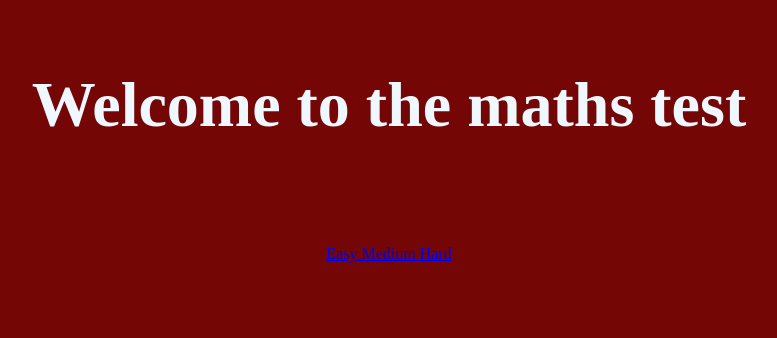
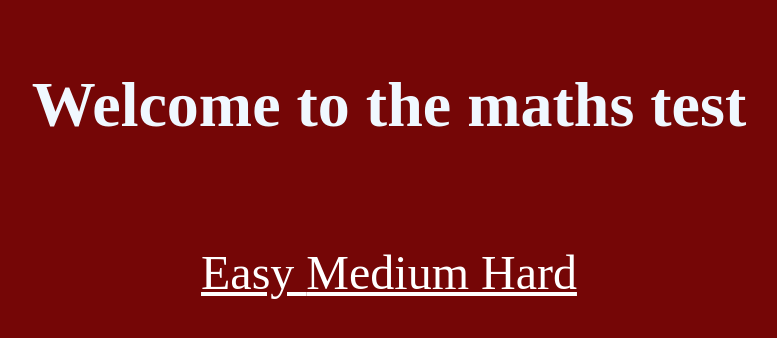
Before and after one commit to NoahB6JS/maths_test, a plain HTML site: page start.html in a window 1280 px wide. Shown: the whole page, without its empty margins (251-1028 px from the left). Drawn offline with Linux system fonts and the light colour scheme.

Commit message:
Update style.css

```diff
--- a/style.css
+++ b/style.css
@@ -30,3 +30,8 @@ button{
     font-size: 2rem;
     margin-left: 50px;
 }
+
+.button{
+    color: rgb(255, 255, 255);
+    font-size: 3rem;
+}
```
